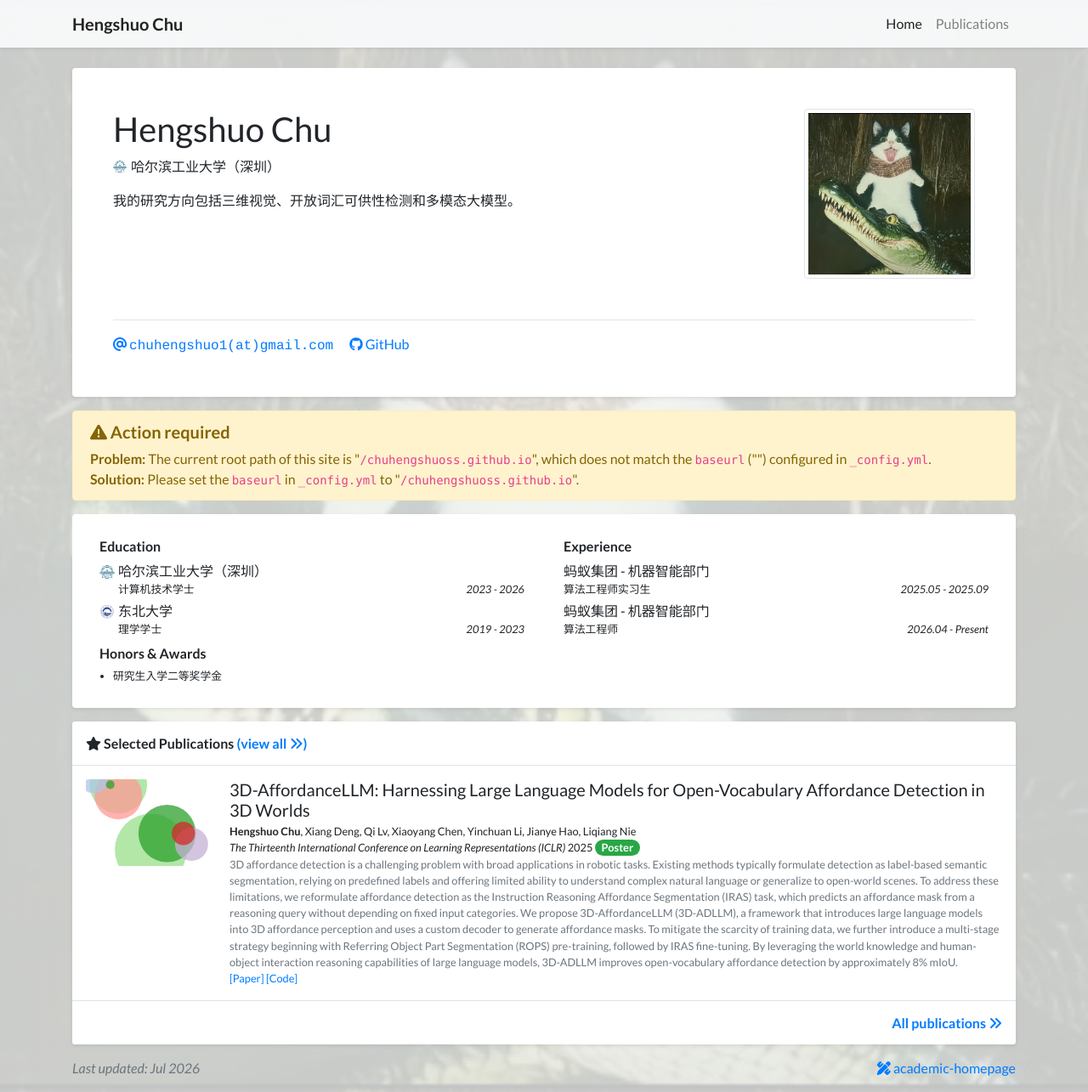
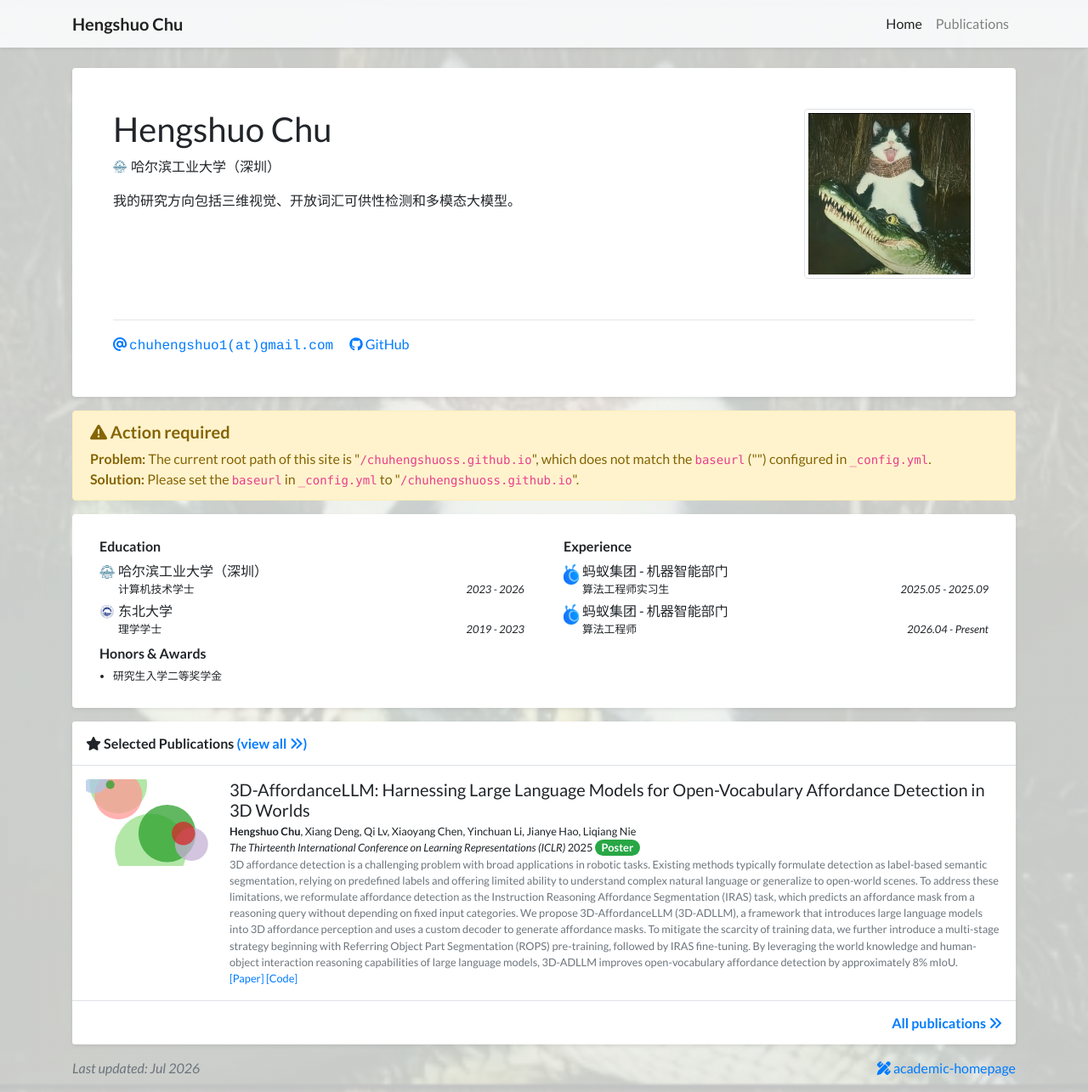
Before and after one commit to chuhengshuoss/chuhengshuoss.github.io, a Jekyll site: the page built from index.html, in a window 1280 px wide and 1285 px high. Shown: the whole window at 85% size. Built offline with Jekyll 4.4.1, drawn with Linux system fonts in a browser that asks for light colours; nearby versions of some CDN libraries; a style sheet for code colours, icons or effects is not loaded.

Commit message:
Add Ant Group experience logo

```diff
--- a/_data/profile.yml
+++ b/_data/profile.yml
@@ -35,9 +35,11 @@ education:
 
 experience:
 - name: 蚂蚁集团 - 机器智能部门
+  logo: /assets/images/badges/ant-group.png
   position: 算法工程师实习生
   date: 2025.05 - 2025.09
 - name: 蚂蚁集团 - 机器智能部门
+  logo: /assets/images/badges/ant-group.png
   position: 算法工程师
   date: 2026.04 - Present
 awards:
```
Also changed, not shown: assets/images/badges/ant-group.png (added).
